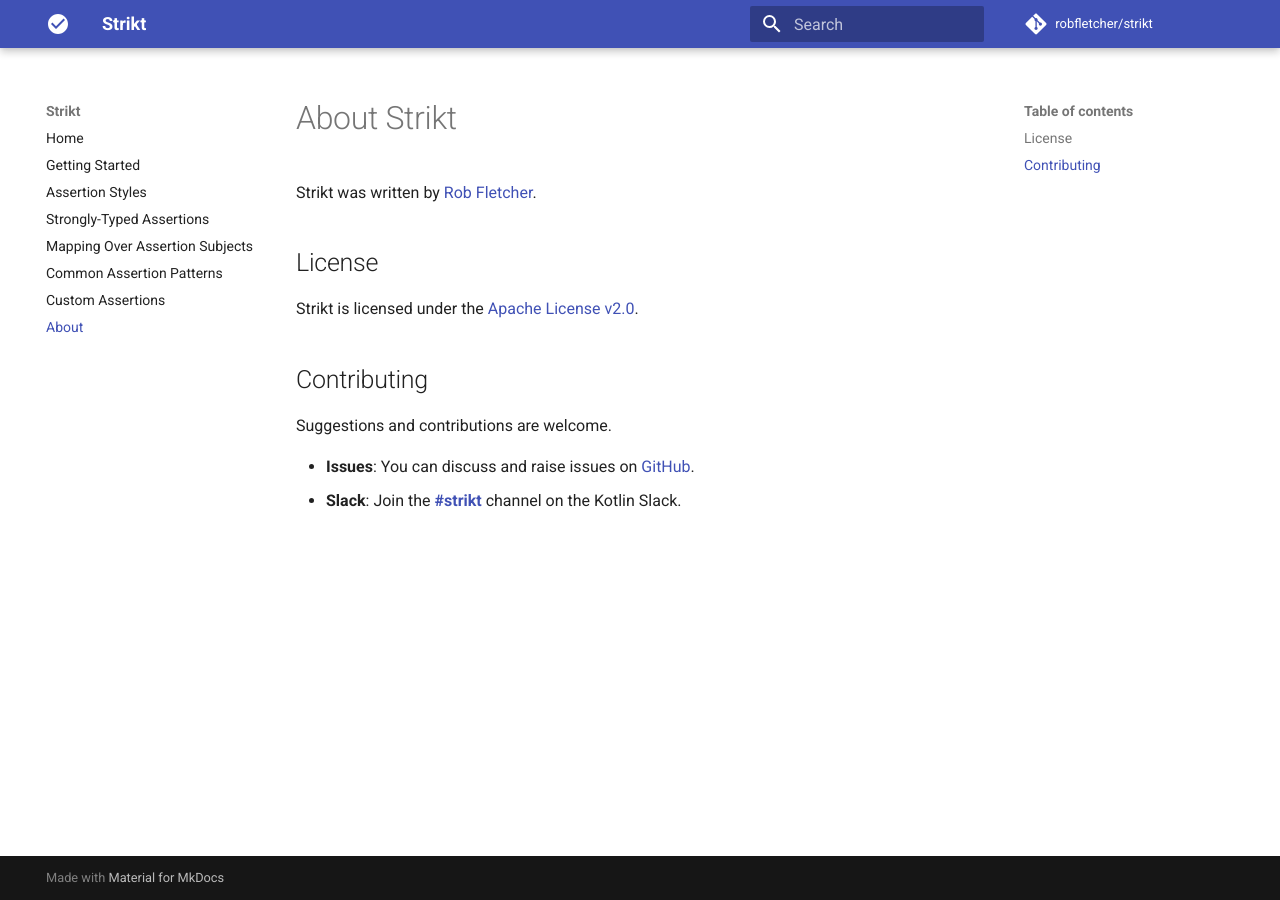
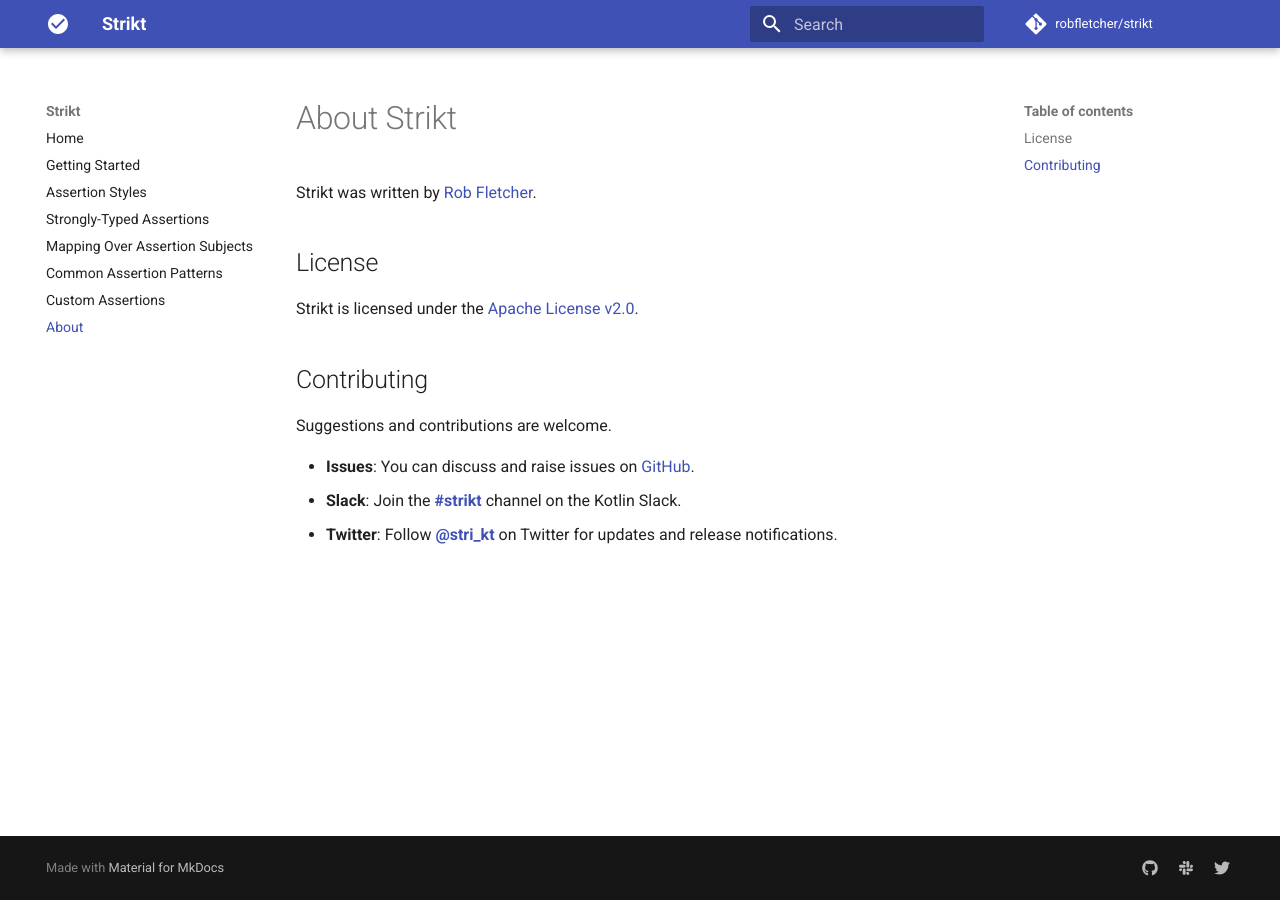
Before and after one commit to robfletcher/strikt, an MkDocs documentation site: the page built from docs/about.md, in a window 1280 px wide. Built offline with MkDocs 1.6.1 and Material for MkDocs 9.7.7, drawn with Linux system fonts in a browser that asks for light colours; comment, search, counter and statistics services are not loaded; old or Windows-style settings are respelled for this version of MkDocs.

Commit message:
added social links to docs

```diff
--- a/docs/about.md
+++ b/docs/about.md
@@ -12,3 +12,4 @@
 
 - **Issues**: You can discuss and raise issues on [GitHub](https://github.com/robfletcher/strikt/issues).
 - **Slack**: Join the [**#strikt**](https://kotlinlang.slack.com/messages/CAR7KJ96J) channel on the Kotlin Slack.
+- **Twitter**: Follow [**@stri_kt**](https://twitter.com/stri_kt) on Twitter for updates and release notifications.
--- a/mkdocs.yml
+++ b/mkdocs.yml
@@ -31,3 +31,11 @@
 site_author: Rob Fletcher
 site_dir: build/site
 extra_css: ['api']
+extra:
+  social:
+    - type: 'github'
+      link: 'https://github.com/robfletcher/strikt'
+    - type: 'slack'
+      link: 'https://kotlinlang.slack.com/messages/CAR7KJ96J'
+    - type: 'twitter'
+      link: 'https://twitter.com/stri_kt'
```
